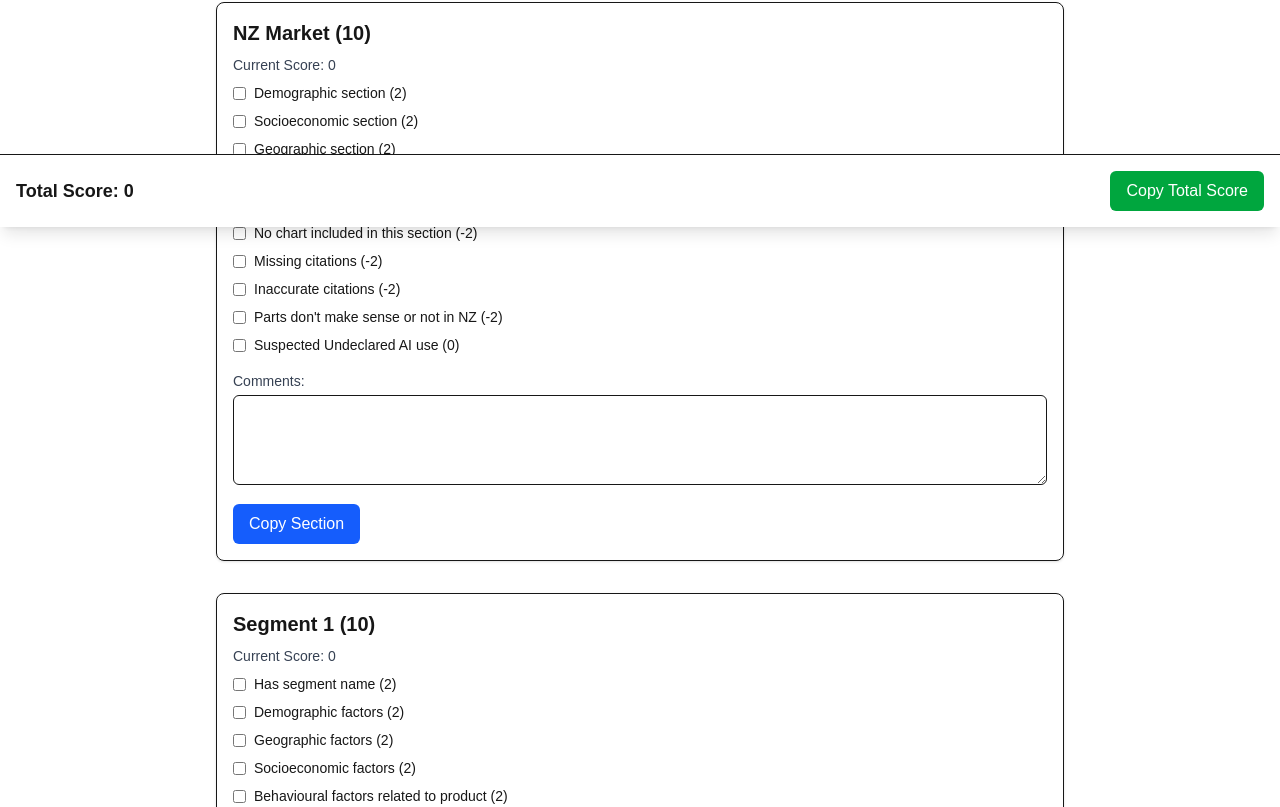
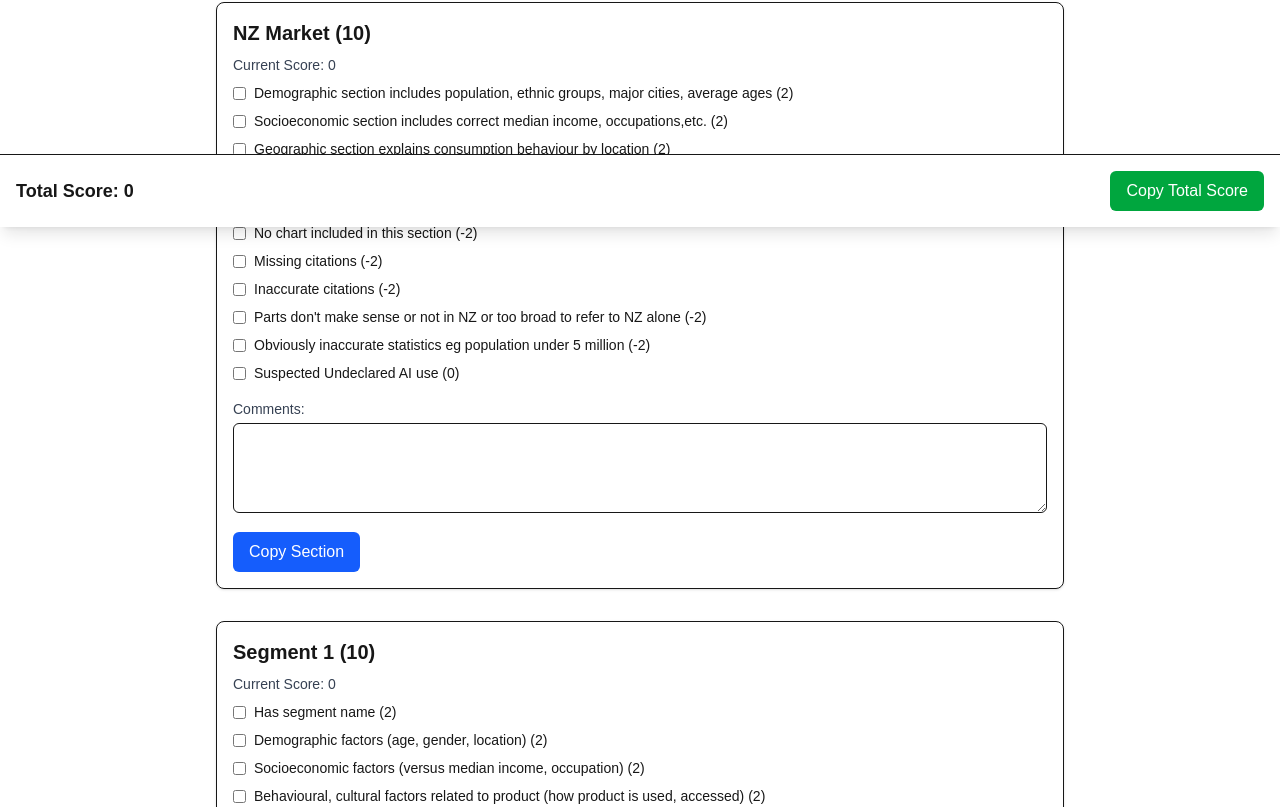
Before and after one commit to zemble/grading-checklist, a Next.js app: page / in a window 1280 px wide. Shown: the part 573-1380 px from the top of the page. Built offline with nearby package versions, Linux system fonts and the light colour scheme.

Commit message:
Expanded list

```diff
--- a/app/components/GradingForm.js
+++ b/app/components/GradingForm.js
@@ -33,26 +33,26 @@ export default function GradingForm() {
     nzMarket: {
       title: "NZ Market (10)",
       items: [
-        { id: 'nz1', label: 'Demographic section', score: 2, checked: false },
-        { id: 'nz2', label: 'Socioeconomic section', score: 2, checked: false },
-        { id: 'nz3', label: 'Geographic section', score: 2, checked: false },
-        { id: 'nz4', label: 'Culture Section', score: 2, checked: false },
-        { id: 'nz5', label: 'Behaviour section', score: 2, checked: false },
+        { id: 'nz1', label: 'Demographic section includes population, ethnic groups, major cities, average ages', score: 2, checked: false },
+        { id: 'nz2', label: 'Socioeconomic section includes correct median income, occupations,etc.', score: 2, checked: false },
+        { id: 'nz3', label: 'Geographic section explains consumption behaviour by location', score: 2, checked: false },
+        { id: 'nz4', label: 'Culture Section cultural aspects that affect CB', score: 2, checked: false },
+        { id: 'nz5', label: 'Behaviour section specific examples of CB in NZ', score: 2, checked: false },
         { id: 'nz6', label: 'No chart included in this section', score: -2, checked: false },
         { id: 'nz7', label: 'Missing citations', score: -2, checked: false },
         { id: 'nz8', label: 'Inaccurate citations', score: -2, checked: false },
-        { id: 'nz9', label: "Parts don't make sense or not in NZ", score: -2, checked: false },
-        { id: 'nz10', label: 'Suspected Undeclared AI use', score: 0, checked: false }
+        { id: 'nz9', label: "Parts don't make sense or not in NZ or too broad to refer to NZ alone", score: -2, checked: false },
+        { id: 'nz10', label: "Obviously inaccurate statistics eg population under 5 million", score: -2, checked: false },
+        { id: 'nz11', label: 'Suspected Undeclared AI use', score: 0, checked: false }
       ]
     },
     segment1: {
       title: "Segment 1 (10)",
       items: [
         { id: 's1_1', label: 'Has segment name', score: 2, checked: false },
-        { id: 's1_2', label: 'Demographic factors', score: 2, checked: false },
-        { id: 's1_3', label: 'Geographic factors', score: 2, checked: false },
-        { id: 's1_4', label: 'Socioeconomic factors', score: 2, checked: false },
-        { id: 's1_5', label: 'Behavioural factors related to product', score: 2, checked: false },
+        { id: 's1_2', label: 'Demographic factors (age, gender, location)', score: 2, checked: false },
+        { id: 's1_4', label: 'Socioeconomic factors (versus median income, occupation)', score: 2, checked: false },
+        { id: 's1_5', label: 'Behavioural, cultural factors related to product (how product is used, accessed)', score: 2, checked: false },
         { id: 's1_6', label: 'Income level not compared to median income', score: -2, checked: false },
         { id: 's1_7', label: 'Too general to be an identified segment', score: -2, checked: false },
         { id: 's1_8', label: 'Unclear as to how segment derives value from product', score: -2, checked: false },
@@ -63,10 +63,9 @@ export default function GradingForm() {
       title: "Segment 2 (10)",
       items: [
         { id: 's2_1', label: 'Has segment name', score: 2, checked: false },
-        { id: 's2_2', label: 'Demographic factors', score: 2, checked: false },
-        { id: 's2_3', label: 'Geographic factors', score: 2, checked: false },
-        { id: 's2_4', label: 'Socioeconomic factors', score: 2, checked: false },
-        { id: 's2_5', label: 'Behavioural factors related to product', score: 2, checked: false },
+        { id: 's2_2', label: 'Demographic factors (age, gender, location)', score: 2, checked: false },
+        { id: 's2_4', label: 'Socioeconomic factors (versus median income, occupation)', score: 2, checked: false },
+        { id: 's2_5', label: 'Behavioural, cultural factors related to product (how product is used, accessed)', score: 2, checked: false },
         { id: 's2_6', label: 'Income level not compared to median income', score: -2, checked: false },
         { id: 's2_7', label: 'Too general to be an identified segment', score: -2, checked: false },
         { id: 's2_8', label: 'Unclear as to how segment derives value from product', score: -2, checked: false },
@@ -76,11 +75,10 @@ export default function GradingForm() {
     identity: {
       title: "Identity (5)",
       items: [
-        { id: 'id1', label: 'Has segment name - same as one of previous segments', score: 1, checked: false },
-        { id: 'id2', label: 'Demographic factors', score: 1, checked: false },
-        { id: 'id3', label: 'Geographic factors', score: 1, checked: false },
-        { id: 'id4', label: 'Socioeconomic factors', score: 1, checked: false },
-        { id: 'id5', label: 'Behavioural factors related to product', score: 1, checked: false },
+        { id: 'id1', label: 'Has segment name (matches previous)', score: 1, checked: false },
+        { id: 'id2', label: 'Demographic factors (as previous)', score: 1, checked: false },
+        { id: 'id4', label: 'Socioeconomic factors (as previous)', score: 1, checked: false },
+        { id: 'id5', label: 'Behavioural, cultural factors (as previous))', score: 2, checked: false },
         { id: 'id6', label: 'Income level not compared to median income', score: -2, checked: false },
         { id: 'id7', label: 'Too general to be an identified segment', score: -1, checked: false },
         { id: 'id8', label: 'Unclear as to how segment derives value from product', score: -1, checked: false },
@@ -90,10 +88,12 @@ export default function GradingForm() {
     sufficiency: {
       title: "Sufficiency (5)",
       items: [
-        { id: 'suf1', label: 'Clearly states a number of people in segment', score: 2, checked: false },
+        { id: 'suf1', label: 'Clearly states a number of people in segment relative to NZ total', score: 2, checked: false },
         { id: 'suf2', label: 'Uses correct, relevant citations (with references at the end)', score: 1, checked: false },
+        { id: 'suf6', label: 'Justifies and explains how the number was derived', score: 2, checked: false },
         { id: 'suf3', label: 'Unclear explanation of how the segment size was derived', score: -2, checked: false },
         { id: 'suf4', label: 'Number is too general/broad and could include non-segment consumers', score: -2, checked: false },
+        { id: 'suf7', label: 'Explanation unclear or unconvincing', score: -2, checked: false },
         { id: 'suf5', label: 'Suspected Undeclared AI use', score: 0, checked: false }
       ]
     },
@@ -121,12 +121,12 @@ export default function GradingForm() {
       ]
     },
     positioningStatement: {
-      title: "Positioning Statement (8)",
+      title: "Positioning Statement (8) - can be multi-sentence but fewer than 5 lines",
       items: [
-        { id: 'ps1', label: 'In which product, service, or market category will the product operate?', score: 2, checked: false },
-        { id: 'ps2', label: 'Briefly the target customer will be?', score: 2, checked: false },
-        { id: 'ps3', label: 'What value criteria will customers use to evaluate the product?', score: 2, checked: false },
-        { id: 'ps4', label: 'What factors differentiate the brand from competitors?', score: 2, checked: false },
+        { id: 'ps1', label: 'States what the product/service actuall is', score: 2, checked: false },
+        { id: 'ps2', label: 'States briefly the primary target customer market', score: 2, checked: false },
+        { id: 'ps3', label: 'States the criteria the target customers will use to evaluate the product', score: 2, checked: false },
+        { id: 'ps4', label: 'States the key factors that differentiate the brand from competitors', score: 2, checked: false },
         { id: 'ps5', label: 'Unclear in anyway', score: -2, checked: false },
         { id: 'ps6', label: 'Suspected Undeclared AI use', score: 0, checked: false }
       ]
@@ -135,15 +135,14 @@ export default function GradingForm() {
       title: "Positioning Map (7)",
       items: [
         { id: 'pm1', label: 'Two axis grid map', score: 1, checked: false },
-        { id: 'pm2', label: 'Axis labels are clear', score: 1, checked: false },
+        { id: 'pm2', label: 'Axis labels are legible', score: 1, checked: false },
         { id: 'pm3', label: 'Axis labels correctly reference the values in the positioning statement', score: 3, checked: false },
-        { id: 'pm4', label: 'Axis labels make sense', score: 1, checked: false },
-        { id: 'pm5', label: '4+ brands plotted on the map', score: 1, checked: false },
+        { id: 'pm5', label: '4+ brands plotted on the map', score: 2, checked: false },
         { id: 'pm6', label: 'Quality used on axes', score: -3, checked: false },
         { id: 'pm7', label: "Map unclear in any way (too small, low res, can't be read)", score: -1, checked: false },
         { id: 'pm8', label: 'Title missing', score: -1, checked: false },
         { id: 'pm9', label: 'One or more axis label missing', score: -1, checked: false },
-        { id: 'pm10', label: "Student's brand missing", score: -1, checked: false },
+        { id: 'pm10', label: "Student's brand missing from map", score: -1, checked: false },
         { id: 'pm11', label: 'Suspected Undeclared AI use', score: 0, checked: false }
       ]
     },
@@ -163,7 +162,7 @@ export default function GradingForm() {
       items: [
         { id: 'pr1', label: 'Report is clear and well written with no obvious grammatical or spelling errors', score: 3, checked: false },
         { id: 'pr2', label: 'Report is well researched with correct citations appearing in the text and mirrored in the reference list', score: 3, checked: false },
-        { id: 'pr3', label: 'Report uses concise writing style', score: 3, checked: false },
+        { id: 'pr3', label: 'Report uses concise writing style - not padded, paragraphs mostly under 5 lines', score: 3, checked: false },
         { id: 'pr4', label: 'Report uses bullets correctly whenever referencing a list (no more than 2 lines per bullet)', score: 3, checked: false },
         { id: 'pr5', label: 'Report uses good structure with clear headers, subheaders and spacing between headers and text', score: 3, checked: false },
         { id: 'pr6', label: 'Multiple spelling errors', score: -2, checked: false },
@@ -171,6 +170,7 @@ export default function GradingForm() {
         { id: 'pr8', label: 'Multiple APA format errors', score: -2, checked: false },
         { id: 'pr9', label: 'Poorly formatted reference list', score: -2, checked: false },
         { id: 'pr10', label: 'Writing is unclear in parts', score: -2, checked: false },
+        { id: 'pr12', label: 'Exceeds 6 pages of content', score: -2, checked: false },
         { id: 'pr11', label: 'Suspected Undeclared AI use', score: 0, checked: false }
       ]
     }
```
